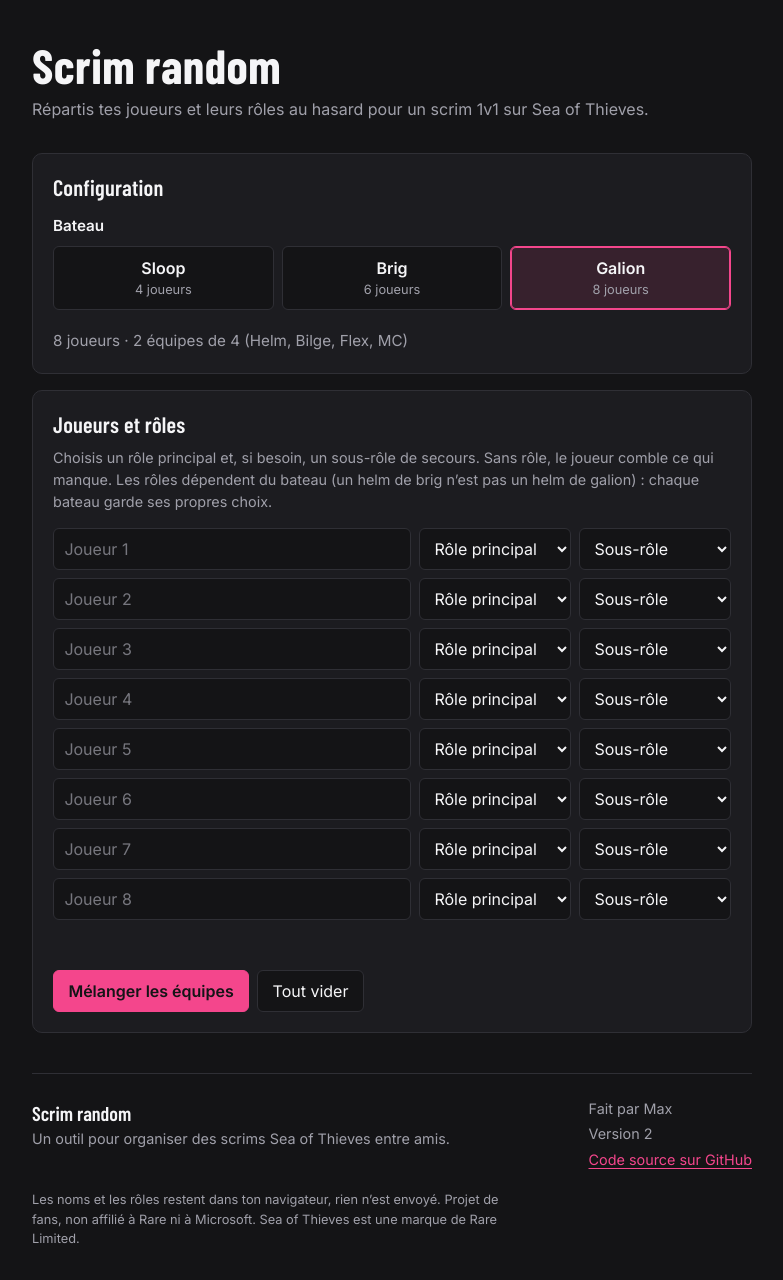
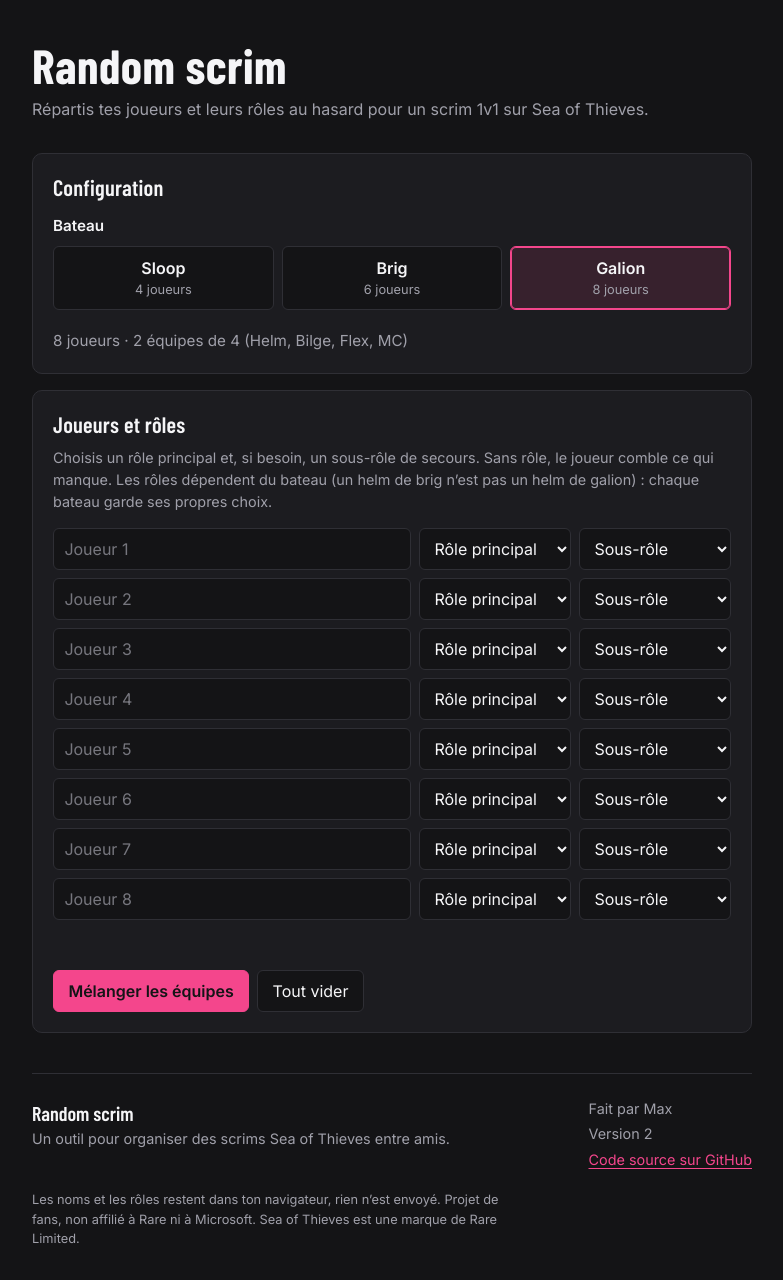
Before and after one commit to ChotardMaxime/Random-Scrim, a plain HTML site: page index.html in a window 1280 px wide. Shown: the whole page, without its empty margins (248-1031 px from the left). Drawn offline with nearby package versions, Linux system fonts and the light colour scheme.

Commit message:
rectification du titre de page et des titres

```diff
--- a/index.html
+++ b/index.html
@@ -3,11 +3,11 @@
 <head>
 <meta charset="utf-8">
 <meta name="viewport" content="width=device-width, initial-scale=1">
-<title>Scrim random – Sea of Thieves</title>
+<title>Random scrim</title>
 <meta name="description" content="Répartis au hasard tes joueurs et leurs rôles en deux équipes équilibrées pour un scrim 1v1 sur Sea of Thieves. Sloop, brig ou galion, rôle principal et sous-rôle pour chacun.">
 <meta name="theme-color" content="#141416">
 <link rel="icon" href="favicon.svg" type="image/svg+xml">
-<meta property="og:title" content="Scrim random – Sea of Thieves">
+<meta property="og:title" content="Random scrim">
 <meta property="og:description" content="Répartis au hasard tes joueurs et leurs rôles en deux équipes équilibrées pour un scrim 1v1 sur Sea of Thieves.">
 <meta property="og:type" content="website">
 <meta property="og:url" content="https://chotardmaxime.github.io/Random-Scrim/">
@@ -19,7 +19,7 @@
 </head>
 <body>
 <div class="wrap">
-  <h1>Scrim random</h1>
+  <h1>Random scrim</h1>
   <p class="lead">Répartis tes joueurs et leurs rôles au hasard pour un scrim 1v1 sur Sea of Thieves.</p>
 
   <section aria-labelledby="h-config">
@@ -74,7 +74,7 @@
   <footer class="footer">
     <div class="footer-top">
       <div>
-        <p class="footer-title">Scrim random</p>
+        <p class="footer-title">Random scrim</p>
         <p class="footer-text">Un outil pour organiser des scrims Sea of Thieves entre amis.</p>
       </div>
       <ul class="footer-info">
```
